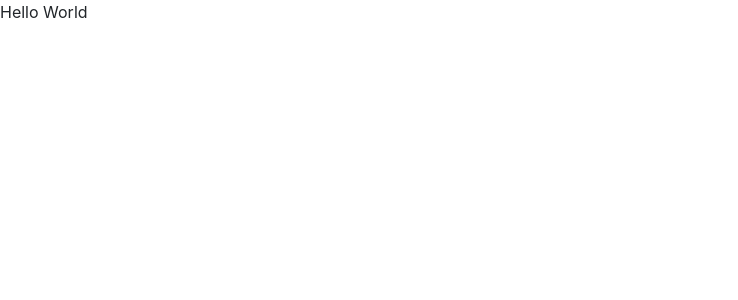
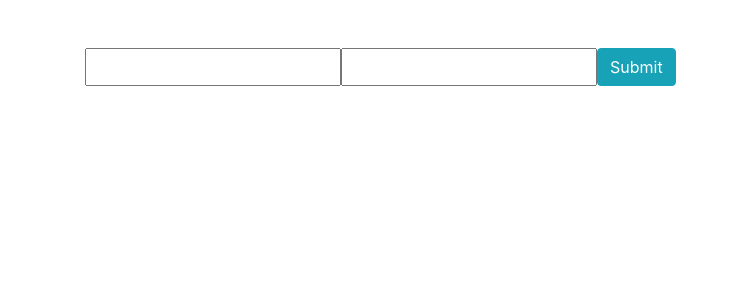
Before and after one commit to Abhiram13/MordorClient, a React (Create React App) app: page / in a window 1280 px wide. Shown: the top 300 px of the page, without its empty margins (0-738 px from the left). Built offline with nearby package versions, Linux system fonts and the light colour scheme.

Commit message:
Added signup in auth file

```diff
--- a/src/workflow/Authenticate/auth.js
+++ b/src/workflow/Authenticate/auth.js
@@ -1,7 +1,8 @@
 import React from 'react'
+import SignUp from './signup'
 
 export default function Auth() {
    return (
-      'Hello World'
+      <SignUp />
    );
 }
```
